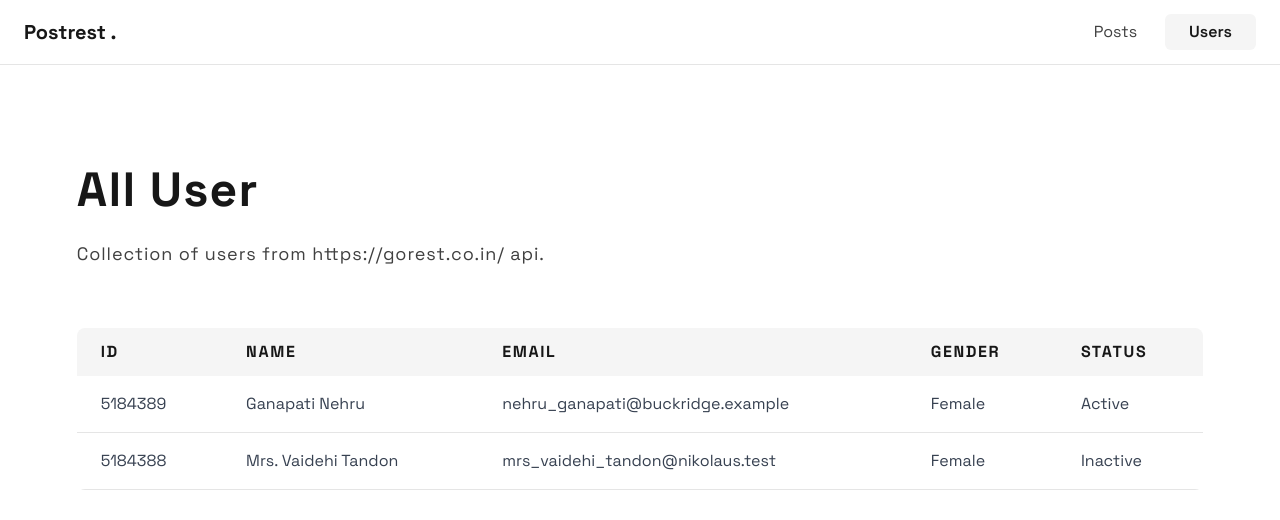
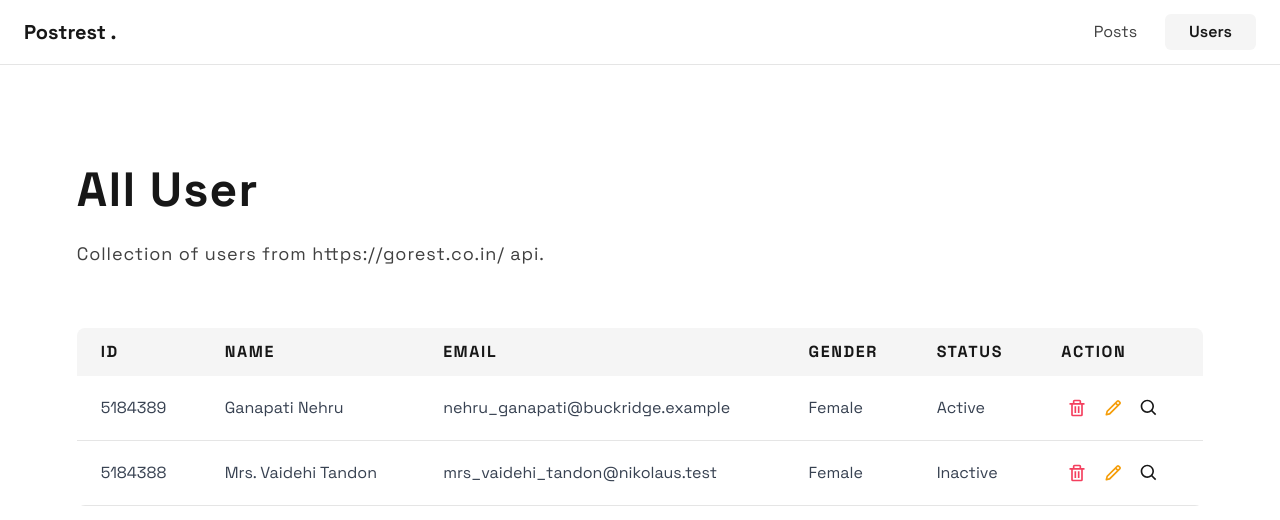
Before and after one commit to nzrmm/postrest, a Next.js app: page /users in a window 1280 px wide. Shown: the top 520 px of the page. Built offline with nearby package versions, Linux system fonts and the light colour scheme.

Commit message:
feat(user-page): add action column in table user

```diff
--- a/src/pages/users/index.tsx
+++ b/src/pages/users/index.tsx
@@ -1,7 +1,8 @@
 import React from "react";
 import Head from "next/head";
+import { BiTrash, BiPencil, BiSearch } from "react-icons/bi";
 
-import { Table, IColumnType } from "@/components";
+import { Table, IColumnType, BoxIcon } from "@/components";
 import { cn } from "@/utils/style";
 import { IUserType } from "@/types/user";
 
@@ -21,6 +22,25 @@ const columns: IColumnType<IUserType>[] = [
     title: "Status",
     render: (_, { status }) => (
       <span className={cn("capitalize")}>{status}</span>
+    ),
+  },
+  {
+    key: "action",
+    title: "Action",
+    render: () => (
+      <div className={cn("flex items-center gap-1")}>
+        <BoxIcon onClick={() => {}}>
+          <BiTrash size={20} color={"#F43F5E"} />
+        </BoxIcon>
+
+        <BoxIcon onClick={() => {}}>
+          <BiPencil size={20} color={"#F59E0B"} />
+        </BoxIcon>
+
+        <BoxIcon onClick={() => {}}>
+          <BiSearch size={20} color={"#171717"} />
+        </BoxIcon>
+      </div>
     ),
   },
 ];
```
